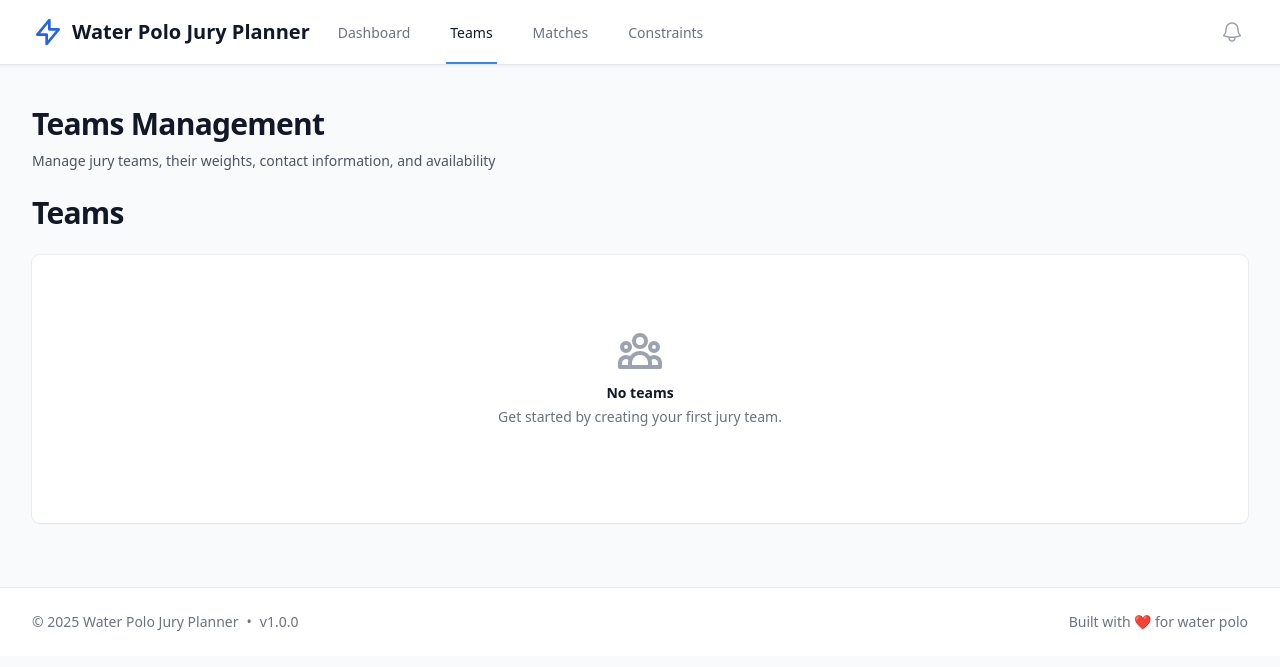
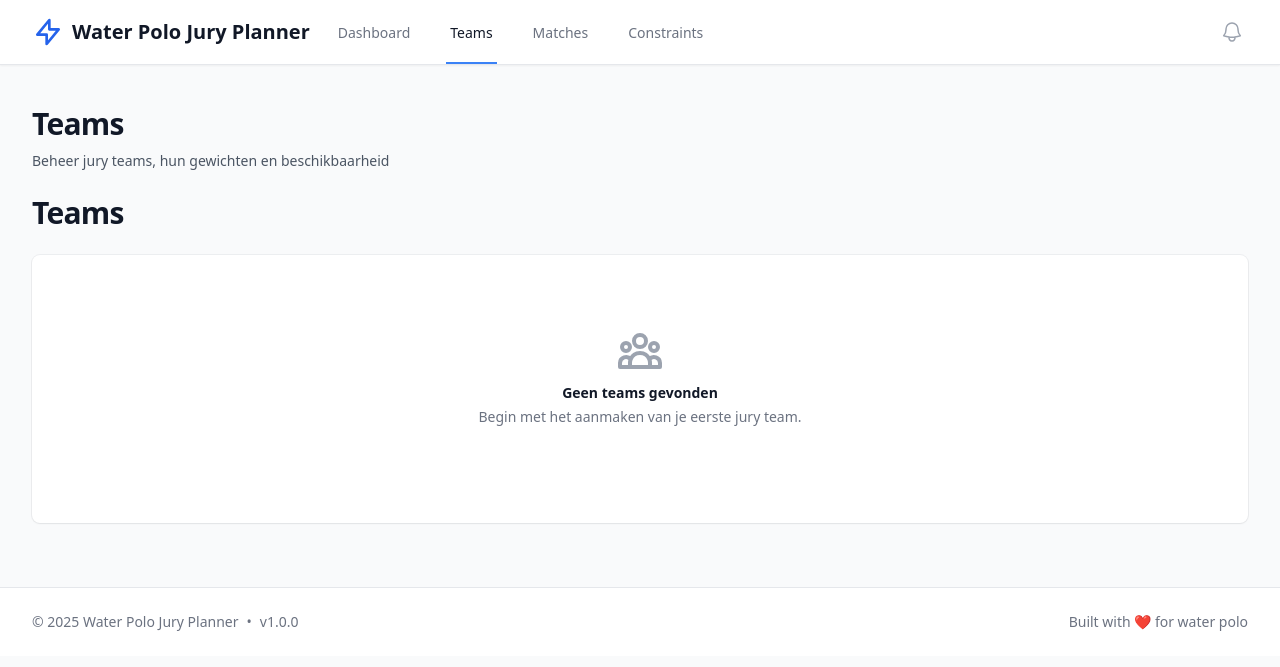
Before and after one commit to svdleer/jury_planner, a PHP site: page /teams.php in a window 1280 px wide. Shown: the top 667 px of the page. Run offline with PHP 8.4, Linux system fonts and the light colour scheme; data that the repository does not hold is empty; some libraries are stand-ins or nearby versions.

Commit message:
Add translations to teams.php and start updating matches.php
- Added Dutch/English translations to teams page
- Updated table headers, page titles, and messages
- Added missing translation keys for teams management
- Included translations.php in teams.php and matches.php

```diff
--- a/php_interface/includes/translations.php
+++ b/php_interface/includes/translations.php
@@ -60,6 +60,9 @@
             'team_updated_success' => 'Team updated successfully',
             'team_deleted_success' => 'Team deleted successfully',
             'error_occurred' => 'An error occurred',
+            'teams_management_description' => 'Manage jury teams, their weights, and availability',
+            'teams_get_started_message' => 'Get started by creating your first jury team.',
+            'status' => 'Status',
 
             // Matches
             'date_time' => 'Date/Time',
@@ -176,6 +179,9 @@
             'team_updated_success' => 'Team succesvol bijgewerkt',
             'team_deleted_success' => 'Team succesvol verwijderd',
             'error_occurred' => 'Er is een fout opgetreden',
+            'teams_management_description' => 'Beheer jury teams, hun gewichten en beschikbaarheid',
+            'teams_get_started_message' => 'Begin met het aanmaken van je eerste jury team.',
+            'status' => 'Status',
 
             // Matches
             'date_time' => 'Datum/Tijd',
--- a/php_interface/matches.php
+++ b/php_interface/matches.php
@@ -1,5 +1,6 @@
 <?php
 session_start();
+require_once 'includes/translations.php';
 require_once 'config/database.php';
 require_once 'includes/MatchManager.php';
 require_once 'includes/TeamManager.php';
--- a/php_interface/teams.php
+++ b/php_interface/teams.php
@@ -1,5 +1,6 @@
 <?php
 session_start();
+require_once 'includes/translations.php';
 require_once 'config/database.php';
 require_once 'includes/TeamManager.php';
 
@@ -57,8 +58,8 @@
     $editTeam = $teamManager->getTeamById($teamId);
 }
 
-$pageTitle = 'Teams Management';
-$pageDescription = 'Manage jury teams, their weights, contact information, and availability';
+$pageTitle = t('teams');
+$pageDescription = t('teams_management_description');
 
 ob_start();
 ?>
@@ -68,7 +69,7 @@
     <div class="sm:flex sm:items-center sm:justify-between mb-6">
         <div class="min-w-0 flex-1">
             <h2 class="text-2xl font-bold leading-7 text-gray-900 sm:truncate sm:text-3xl sm:tracking-tight">
-                Teams
+                <?php echo t('teams'); ?>
             </h2>
         </div>
         <div class="mt-4 flex sm:ml-4 sm:mt-0">
@@ -84,8 +85,8 @@
                     <svg class="mx-auto h-12 w-12 text-gray-400" fill="none" stroke="currentColor" viewBox="0 0 24 24">
                         <path stroke-linecap="round" stroke-linejoin="round" stroke-width="2" d="M17 20h5v-2a3 3 0 00-5.356-1.857M17 20H7m10 0v-2c0-.656-.126-1.283-.356-1.857M7 20H2v-2a3 3 0 015.356-1.857M7 20v-2c0-.656.126-1.283.356-1.857m0 0a5.002 5.002 0 019.288 0M15 7a3 3 0 11-6 0 3 3 0 016 0zm6 3a2 2 0 11-4 0 2 2 0 014 0zM7 10a2 2 0 11-4 0 2 2 0 014 0z"></path>
                     </svg>
-                    <h3 class="mt-2 text-sm font-semibold text-gray-900">No teams</h3>
-                    <p class="mt-1 text-sm text-gray-500">Get started by creating your first jury team.</p>
+                    <h3 class="mt-2 text-sm font-semibold text-gray-900"><?php echo t('no_teams_found'); ?></h3>
+                    <p class="mt-1 text-sm text-gray-500"><?php echo t('teams_get_started_message'); ?></p>
                     <div class="mt-6">
                         <!-- Add Team button disabled for production -->
                     </div>
@@ -95,12 +96,12 @@
                     <table class="min-w-full divide-y divide-gray-300">
                         <thead>
                             <tr>
-                                <th scope="col" class="py-3.5 pl-4 pr-3 text-left text-sm font-semibold text-gray-900 sm:pl-0">Team</th>
-                                <th scope="col" class="px-3 py-3.5 text-left text-sm font-semibold text-gray-900">Weight</th>
-                                <th scope="col" class="px-3 py-3.5 text-left text-sm font-semibold text-gray-900">Status</th>
-                                <th scope="col" class="px-3 py-3.5 text-left text-sm font-semibold text-gray-900">Dedicated To</th>
+                                <th scope="col" class="py-3.5 pl-4 pr-3 text-left text-sm font-semibold text-gray-900 sm:pl-0"><?php echo t('team_name'); ?></th>
+                                <th scope="col" class="px-3 py-3.5 text-left text-sm font-semibold text-gray-900"><?php echo t('weight'); ?></th>
+                                <th scope="col" class="px-3 py-3.5 text-left text-sm font-semibold text-gray-900"><?php echo t('status'); ?></th>
+                                <th scope="col" class="px-3 py-3.5 text-left text-sm font-semibold text-gray-900"><?php echo t('dedicated_to'); ?></th>
                                 <th scope="col" class="relative py-3.5 pl-3 pr-4 sm:pr-0">
-                                    <span class="sr-only">Actions</span>
+                                    <span class="sr-only"><?php echo t('actions'); ?></span>
                                 </th>
                             </tr>
                         </thead>
```
